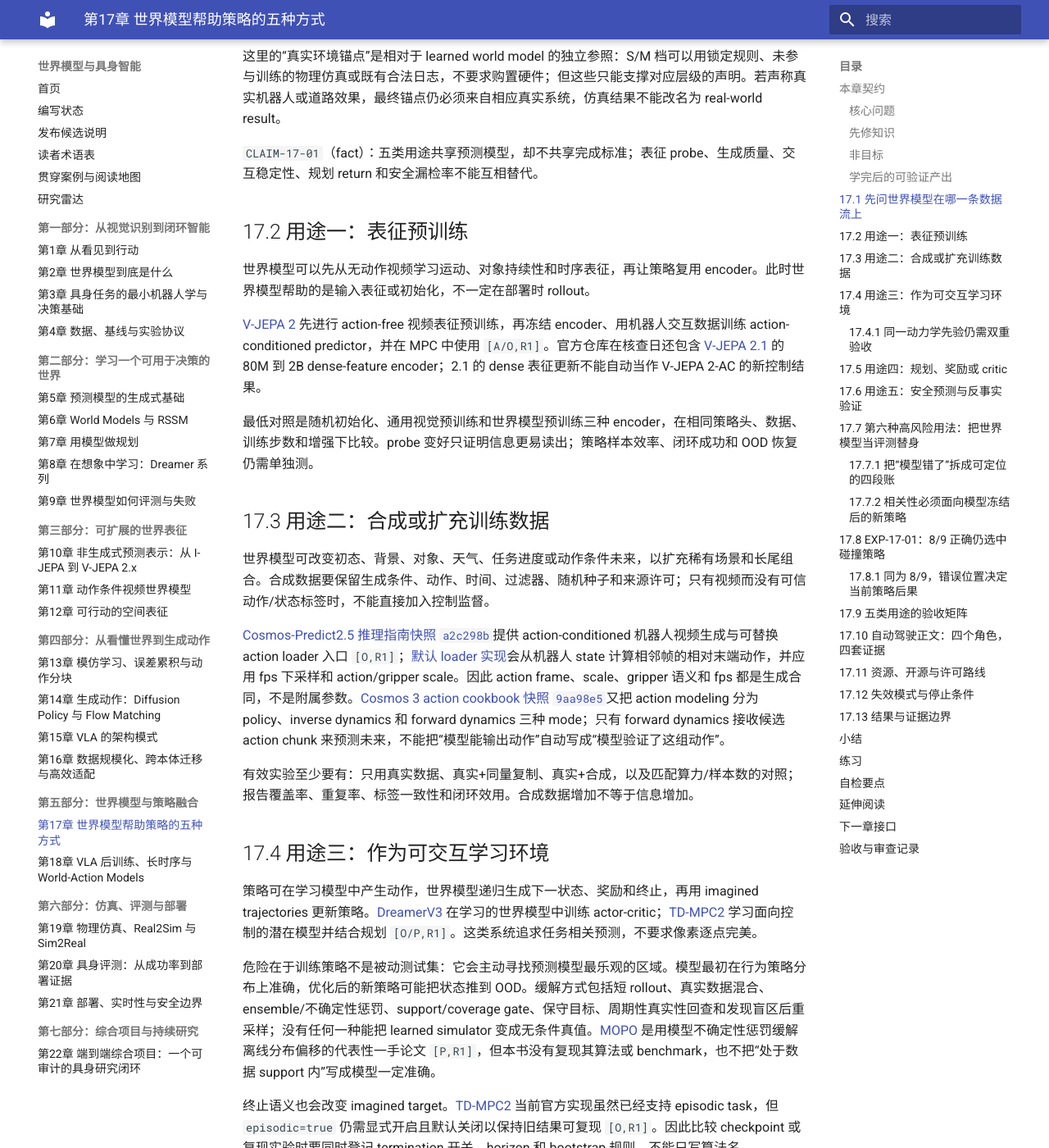
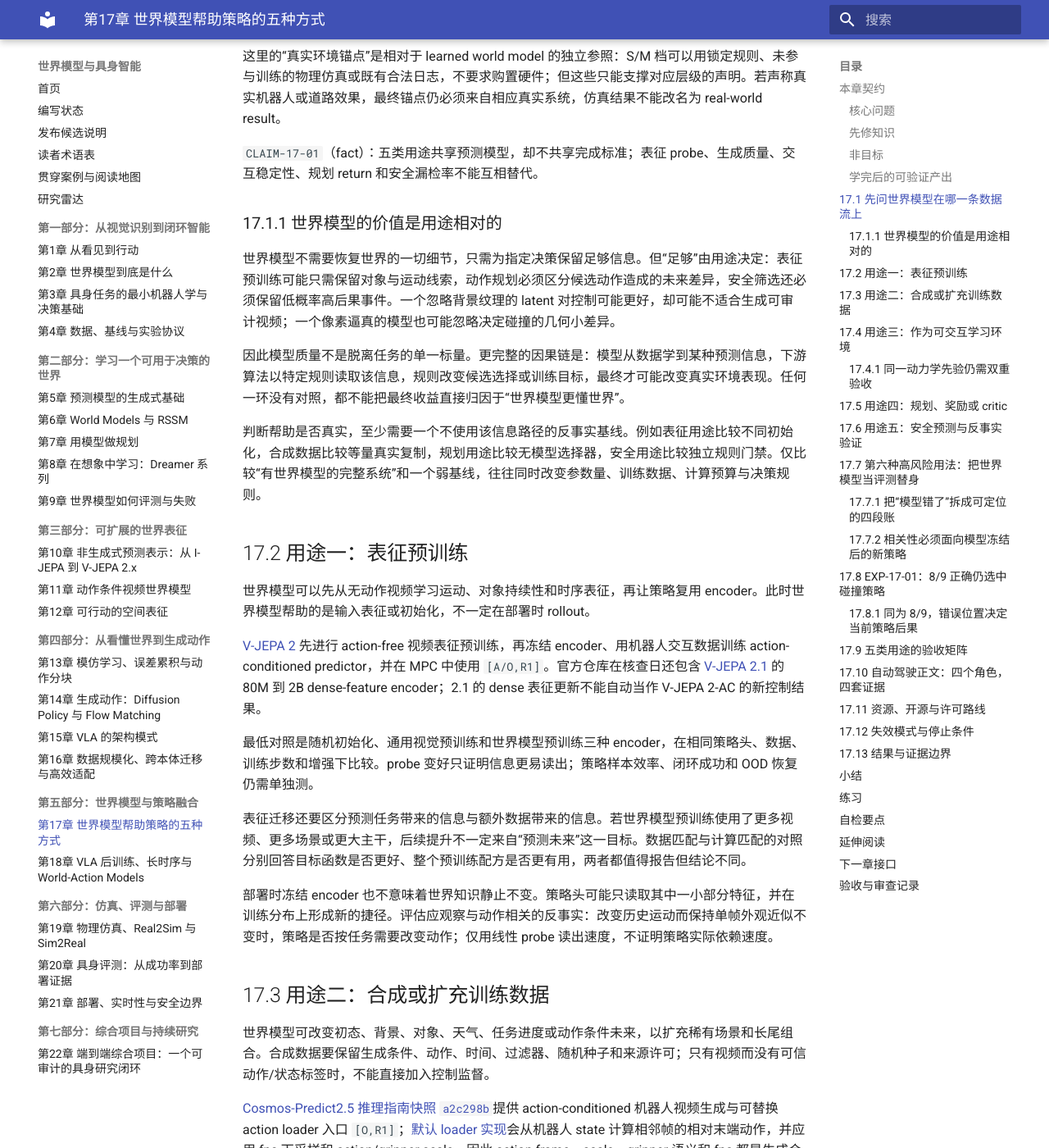
Before and after one commit to dollarser/world-models-and-embodied-ai-book, an MkDocs documentation site: the page built from docs/part-05-fusion/ch17-world-model-policy-utility.md, in a window 1280 px wide and 1400 px high, scrolled down 1795 px. Shown: the whole window at 82% size. Built offline with MkDocs 1.6.1 and Material for MkDocs 9.7.7, drawn with Linux system fonts in a browser that asks for light colours; some of the changed text lies outside the part shown.

Commit message:
docs: clarify world model policy utility

```diff
--- a/docs/part-05-fusion/ch17-world-model-policy-utility.md
+++ b/docs/part-05-fusion/ch17-world-model-policy-utility.md
@@ -32,7 +32,7 @@
 
 ### 学完后的可验证产出
 
-读者应能把一个项目归入五类用途中的一类或多类，分别写出每条数据流的输入、输出和证据，计算固定策略的 return gap 与排序相关性，并为模型规划器设计真实性锚点回查、coverage/OOD 拒绝和独立安全门。
+读者应能从信息流与决策位置判断世界模型承担哪一种用途，解释同一预测误差为何会在不同用途下产生不同后果，并为每条用途写出相应的反事实基线、真实性锚点和停止条件。读者还应能区分模型提供的信息、下游模块如何使用信息，以及最终策略收益这三层证据。
 
 ## 17.1 先问世界模型在哪一条数据流上
 
@@ -74,6 +74,14 @@
 
 `CLAIM-17-01`（fact）：五类用途共享预测模型，却不共享完成标准；表征 probe、生成质量、交互稳定性、规划 return 和安全漏检率不能互相替代。
 
+### 17.1.1 世界模型的价值是用途相对的
+
+世界模型不需要恢复世界的一切细节，只需为指定决策保留足够信息。但“足够”由用途决定：表征预训练可能只需保留对象与运动线索，动作规划必须区分候选动作造成的未来差异，安全筛选还必须保留低概率高后果事件。一个忽略背景纹理的 latent 对控制可能更好，却可能不适合生成可审计视频；一个像素逼真的模型也可能忽略决定碰撞的几何小差异。
+
+因此模型质量不是脱离任务的单一标量。更完整的因果链是：模型从数据学到某种预测信息，下游算法以特定规则读取该信息，规则改变候选选择或训练目标，最终才可能改变真实环境表现。任何一环没有对照，都不能把最终收益直接归因于“世界模型更懂世界”。
+
+判断帮助是否真实，至少需要一个不使用该信息路径的反事实基线。例如表征用途比较不同初始化，合成数据比较等量真实复制，规划用途比较无模型选择器，安全用途比较独立规则门禁。仅比较“有世界模型的完整系统”和一个弱基线，往往同时改变参数量、训练数据、计算预算与决策规则。
+
 ## 17.2 用途一：表征预训练
 
 世界模型可以先从无动作视频学习运动、对象持续性和时序表征，再让策略复用 encoder。此时世界模型帮助的是输入表征或初始化，不一定在部署时 rollout。
@@ -81,6 +89,10 @@
 [V-JEPA 2](https://arxiv.org/abs/2506.09985) 先进行 action-free 视频表征预训练，再冻结 encoder、用机器人交互数据训练 action-conditioned predictor，并在 MPC 中使用 `[A/O,R1]`。官方仓库在核查日还包含 [V-JEPA 2.1](https://github.com/facebookresearch/vjepa2) 的 80M 到 2B dense-feature encoder；2.1 的 dense 表征更新不能自动当作 V-JEPA 2-AC 的新控制结果。
 
 最低对照是随机初始化、通用视觉预训练和世界模型预训练三种 encoder，在相同策略头、数据、训练步数和增强下比较。probe 变好只证明信息更易读出；策略样本效率、闭环成功和 OOD 恢复仍需单独测。
+
+表征迁移还要区分预测任务带来的信息与额外数据带来的信息。若世界模型预训练使用了更多视频、更多场景或更大主干，后续提升不一定来自“预测未来”这一目标。数据匹配与计算匹配的对照分别回答目标函数是否更好、整个预训练配方是否更有用，两者都值得报告但结论不同。
+
+部署时冻结 encoder 也不意味着世界知识静止不变。策略头可能只读取其中一小部分特征，并在训练分布上形成新的捷径。评估应观察与动作相关的反事实：改变历史运动而保持单帧外观近似不变时，策略是否按任务需要改变动作；仅用线性 probe 读出速度，不证明策略实际依赖速度。
 
 ## 17.3 用途二：合成或扩充训练数据
 
@@ -90,6 +102,10 @@
 
 有效实验至少要有：只用真实数据、真实+同量复制、真实+合成，以及匹配算力/样本数的对照；报告覆盖率、重复率、标签一致性和闭环效用。合成数据增加不等于信息增加。
 
+合成数据的“新颖”也有不同层级。改变纹理或光照可能扩展观测外观，却没有扩展状态—动作关系；组合新对象与旧动作可能扩展语义，但若接触动力学错误，监督标签并不可信；递归生成新轨迹则同时改变状态覆盖和模型误差。需要逐项说明新增的是视觉变化、任务组合、初态、动作分支还是转移结果。
+
+过滤器会重新定义合成分布。用美学、成功判别器或人工规则删除样本，可能提高表面质量，也可能系统性删除困难失败和罕见模式。最终训练数据由生成器与过滤器共同决定，所以应保存生成前条件、拒绝原因和接受率，而不能只审计留下的样本。若过滤器使用与评测相同的 scorer，还可能把 scorer 偏好泄漏进训练集。
+
 ## 17.4 用途三：作为可交互学习环境
 
 策略可在学习模型中产生动作，世界模型递归生成下一状态、奖励和终止，再用 imagined trajectories 更新策略。[DreamerV3](https://github.com/danijar/dreamerv3) 在学习的世界模型中训练 actor-critic；[TD-MPC2](https://github.com/nicklashansen/tdmpc2) 学习面向控制的潜在模型并结合规划 `[O/P,R1]`。这类系统追求任务相关预测，不要求像素逐点完美。
@@ -97,6 +113,10 @@
 危险在于训练策略不是被动测试集：它会主动寻找预测模型最乐观的区域。模型最初在行为策略分布上准确，优化后的新策略可能把状态推到 OOD。缓解方式包括短 rollout、真实数据混合、ensemble/不确定性惩罚、support/coverage gate、保守目标、周期性真实性回查和发现盲区后重采样；没有任何一种能把 learned simulator 变成无条件真值。[MOPO](https://proceedings.neurips.cc/paper_files/paper/2020/hash/a322852ce0df73e204b7e67cbbef0d0a-Abstract.html) 是用模型不确定性惩罚缓解离线分布偏移的代表性一手论文 `[P,R1]`，但本书没有复现其算法或 benchmark，也不把“处于数据 support 内”写成模型一定准确。
 
 终止语义也会改变 imagined target。[TD-MPC2](https://github.com/nicklashansen/tdmpc2) 当前官方实现虽然已经支持 episodic task，但 `episodic=true` 仍需显式开启且默认关闭以保持旧结果可复现 `[O,R1]`。因此比较 checkpoint 或复现实验时要同时登记 termination 开关、horizon 和 bootstrap 规则，不能只写算法名。
+
+单步预测误差与递归环境误差之间还隔着状态分布反馈。模型生成的下一状态会成为自己的下一次输入，早期偏差可能进入训练数据从未覆盖的 latent 区域；策略又会针对这些生成状态优化，使偏差与策略选择相互强化。短 rollout 的作用不是让单步模型更正确，而是限制模型自生成输入占据目标的比例，并更频繁地重新锚定真实状态。
+
+奖励和终止预测往往比观测重建更直接地影响策略。一个视觉上不明显的终止错误会决定是否 bootstrap，一个很小但方向一致的奖励偏差会被策略反复利用。验收不能只看状态预测，还要分别检查 transition、reward、continuation 及其在 imagined return 中的组合误差。
 
 ### 17.4.1 同一动力学先验仍需双重验收
 
@@ -126,6 +146,10 @@
 
 世界模型还可只提供 reward/critic、终止或可达性，而不渲染未来。比较时要分开：候选生成质量、模型评估误差、search budget、墙钟时延、实际执行前缀和闭环 outcome。
 
+规划关注的不是随机候选上的平均误差，而是排序边界附近和最终被选候选上的误差。若两个候选真实价值接近，小预测误差可能改变排序却几乎不增加 regret；若模型把灾难动作高估为最优，即使总体误差很小，后果也很大。因此应同时报告预测 gap、pairwise inversion、选择 regret 与风险事件，而不能把相关系数当成完整决策质量。
+
+搜索预算越大，也可能越容易找到模型的极端乐观误差。这与统计中的多重比较相似：planner 检查更多候选，不只增加找到好动作的机会，也增加找到“只在模型里好”的动作的机会。扩大 CEM 样本数、树深或 best-of-N 时，应重新校准真实性锚点和不确定性门禁，不能假设更强搜索必然单调改善真实结果。
+
 ## 17.6 用途五：安全预测与反事实验证
 
 安全反事实询问：“若执行候选动作，未来是否越界、碰撞、失稳或进入不可恢复状态？”它需要动作条件预测、足够 horizon、风险事件召回和不确定性处理。对稀有事件，平均误差很低也可能漏掉唯一危险模式。
@@ -133,6 +157,10 @@
 `CLAIM-17-03`（recommendation）：用于规划或安全筛选的世界模型必须在候选策略诱导分布上报告动作条件转移、return/风险 gap、OOD 与漏检；高平均预测准确率不能单独授权执行。
 
 世界模型只能增加一道预测性检查。硬范围、碰撞几何、速度/力限制、watchdog、急停和最小风险动作仍由独立安全层执行。若模型间分歧大、输入过期或场景超出覆盖范围，应拒绝、减速或转入保守控制，而不是继续生成更自信的视频。
+
+安全筛选具有不对称错误代价。漏检会放行危险候选，误报会拒绝本来安全的候选并增加 fallback；二者都不能由总体 accuracy 表达。阈值选择应结合事件严重度、独立安全层能力与回退代价，并分别报告每类风险的召回、误报和未决状态。对于不可恢复事件，模型“多数时候正确”不是足够标准。
+
+反事实还要求比较共享前缀后的动作差异。如果不同候选 rollout 使用不一致的初态、随机环境或其他主体行为，结果差可能来自外生随机性而非 ego 动作。可控仿真中应尽量采用共同随机数或成对场景，并明确其他主体是固定反应、闭环响应还是联合生成；learned world model 无法提供这种语义时，反事实结论必须降级。
 
 ## 17.7 第六种高风险用法：把世界模型当评测替身
 
@@ -294,12 +322,14 @@
 
 ## 小结
 
-世界模型不是一种单一增益模块。它可以同时提供表征、数据、交互环境、规划/价值和安全反事实，每条路径都要用对应下游指标验收。策略会主动寻找模型盲区，因此平均预测分数必须与真实性锚点上的 return gap、风险漏检、coverage 和策略排序一起报告；support gate 只能拒绝按其定义超出覆盖的候选，不能验证覆盖内预测，代理评测也只能筛选，不能取消最终目标环境验证。
+世界模型不是一种单一增益模块。它可以提供表征、数据、交互环境、规划/价值和安全反事实，但每种用途要求保留的信息、读取方式和错误代价都不同。模型提供预测信息，下游算法使用信息，真实策略获得收益是三层独立证据；必须用用途对应的反事实基线才能讨论归因。
+
+合成数据由生成器和过滤器共同定义，递归环境会让模型偏差与策略优化互相强化，规划器会选择性放大乐观误差，安全筛选则面对漏检与误报的不对称代价。平均预测分数必须与真实性锚点上的 return gap、风险漏检、coverage 和策略排序一起报告；support gate 不能验证覆盖内预测，代理评测也不能取消最终目标环境验证。
 
 ## 练习
 
 1. **用途判断**：冻结视频 encoder 训练 ACT，部署时不 rollout，属于哪一类？还需要什么对照？
-2. **代码实验**：把 `shortcut` 错误改为低概率随机错误，比较均值、尾部风险和选择结果。
+2. **风险推演**：把 `shortcut` 错误设为低概率乐观事件，从均值、尾部风险和选择规则三个角度解释为何同一预测分布可能导向不同决策。
 3. **规划分析**：说明 receding horizon 为什么能缓解长时误差，却无法阻止错误第一步。
 4. **评测设计**：为世界模型代理评测预注册真实锚点、策略族和拒绝条件。
 5. **自动驾驶迁移**：设计“模型认为可穿过、真实存在施工锥”的故障注入与最小风险动作。
```
